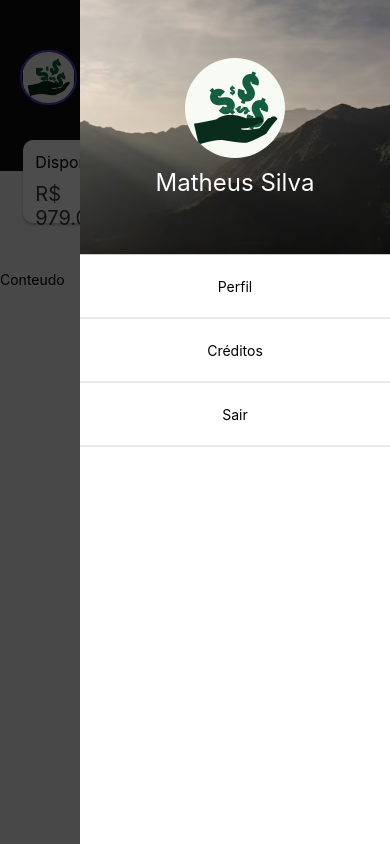
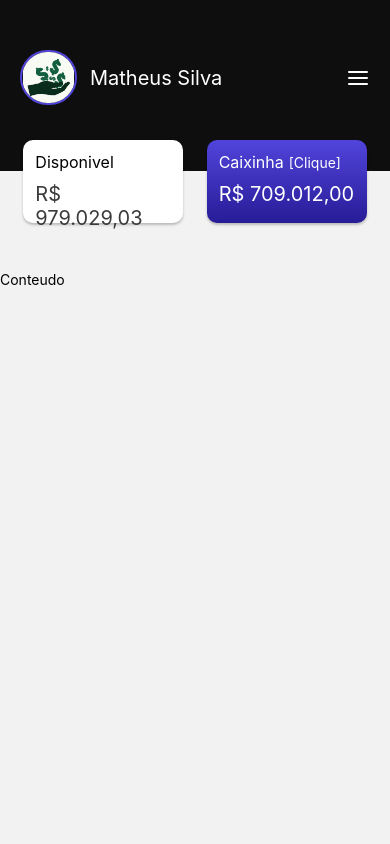
Before and after one commit to VandersonT/controle-financeiro2x, a React Native app: screen /Home in a window 390 px wide. Built offline with nearby package versions, Linux system fonts and the light colour scheme.

Commit message:
Created Header component pt3.

```diff
--- a/src/components/Header/index.tsx
+++ b/src/components/Header/index.tsx
@@ -1,10 +1,35 @@
+/*----------------------------------------*/
+/*              IMPORTS                   */
+/*----------------------------------------*/
 import { View, Text, StatusBar, Image, ImageBackground, TouchableOpacity } from 'react-native';
 import styles from './style';
 import { LinearGradient } from 'expo-linear-gradient';
 import { Theme } from '../../global/theme';
 import { Feather } from '@expo/vector-icons';
+import { useState } from 'react';
 
-const Header = () => {
+const Header = ({ nav }: any) => {
+    /*----------------------------------------*/
+    /*               STATES                   */
+    /*----------------------------------------*/
+    const [ menuOpened, setMenuOpened] = useState(false);
+
+    /*----------------------------------------*/
+    /*             FUNCTIONS                  */
+    /*----------------------------------------*/
+    const logOut = () => {
+
+        //Desloga o cara aqui
+
+        nav.push('SignIn');
+    }
+
+    const moneyJar = () => {
+
+        //Se quiser fazer uma verificação futura pedindo senha, coloque aqui
+
+        //nav.push('MoneyJar');
+    }
     return (
         <View style={styles.container}>
             {/*Define cor da barra de status*/}
@@ -20,9 +45,11 @@ const Header = () => {
                     />
                     <Text style={styles.userName}>Matheus Silva</Text>
                 </View>
+                <TouchableOpacity onPress={()=>{setMenuOpened(true)}}>
                     <Text style={styles.menuButton}>
                         <Feather name="menu" size={24} color={Theme.colors.white[700]} />
                     </Text>
+                </TouchableOpacity>
             </View>
 
 
@@ -33,17 +60,24 @@ const Header = () => {
                     <Text style={styles.money}>R$ 979.029,03</Text>
                 </View>
                 <LinearGradient colors={[Theme.colors.primary[300], Theme.colors.primary[700]]} style={styles.infoSingle}>
-                    <View style={styles.infoTitleBox}>
+                    <TouchableOpacity style={styles.infoTitleBox} onPress={moneyJar}>
                         <Text style={[styles.infoTitle, styles.infoTitle_white]}>
                             Caixinha
                         </Text>
                         <Text style={styles.infoTitle_alert}>[Clique]</Text>
-                    </View>
+                    </TouchableOpacity>
                     <Text style={[styles.money, styles.money_white]}>R$ 709.012,00</Text>
                 </LinearGradient>
             </View>
 
-            <View style={styles.bgDark}>
+            {menuOpened &&
+                <>
+                    {/*Deixa o fundo preto transparente*/}
+                    <TouchableOpacity
+                        style={styles.bgDark}
+                        onPress={()=>setMenuOpened(false)}
+                    />
+
                     <View style={styles.menuBox}>
                         <ImageBackground
                             style={{width: '100%', height: 255}}
@@ -59,21 +93,22 @@ const Header = () => {
                         </ImageBackground>
 
                         <View>
-                        <TouchableOpacity style={styles.optionSingle}>
+                            <TouchableOpacity style={styles.optionSingle} onPress={() => nav.push('Home')}>
                                 <Text>Perfil</Text>
                             </TouchableOpacity>
 
-                        <TouchableOpacity style={styles.optionSingle}>
+                            <TouchableOpacity style={styles.optionSingle} onPress={() => nav.push('Home')}>
                                 <Text>Créditos</Text>
                             </TouchableOpacity>
 
-                        <TouchableOpacity style={styles.optionSingle}>
+                            <TouchableOpacity style={styles.optionSingle} onPress={logOut}>
                                 <Text>Sair</Text>
                             </TouchableOpacity>
                         </View>
 
                     </View>
-            </View>
+                </>
+            }
 
         </View>
     );
--- a/src/components/Header/style.ts
+++ b/src/components/Header/style.ts
@@ -87,16 +87,16 @@ const styles = StyleSheet.create({
         height: screenHeight,
         position: 'absolute',
         top: 0,
-        zIndex: 6,
+        zIndex: 4,
         backgroundColor: 'rgba(0, 0, 0, 0.7)'
     },
     menuBox: {
         width: 310,
-        height: '100%',
+        height: screenHeight,
         position: 'absolute',
         top: 0,
         right: 0,
-        zIndex: 699,
+        zIndex: 4,
         backgroundColor: Theme.colors.white[700]
     },
     menuInfoBox: {
--- a/src/screens/Home/index.tsx
+++ b/src/screens/Home/index.tsx
@@ -12,7 +12,7 @@ const Home = ({ navigation }: any) => {
     return (
         <View style={styles.container}>
 
-            <Header />
+            <Header nav={navigation} />
 
             <View style={styles.main}>
                 <Text>Conteudo</Text>
```
Lines whose indentation alone changed are shown as unchanged.
